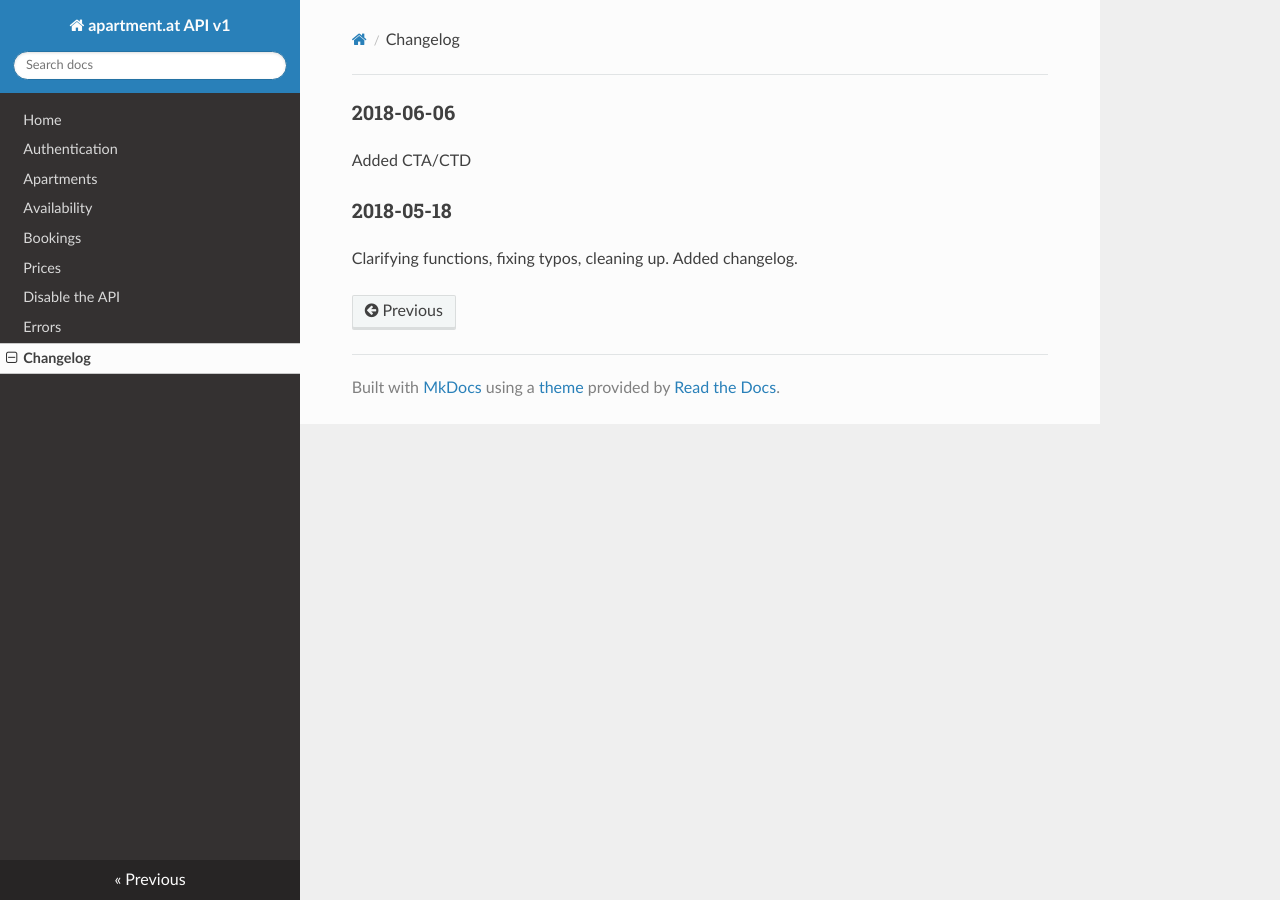
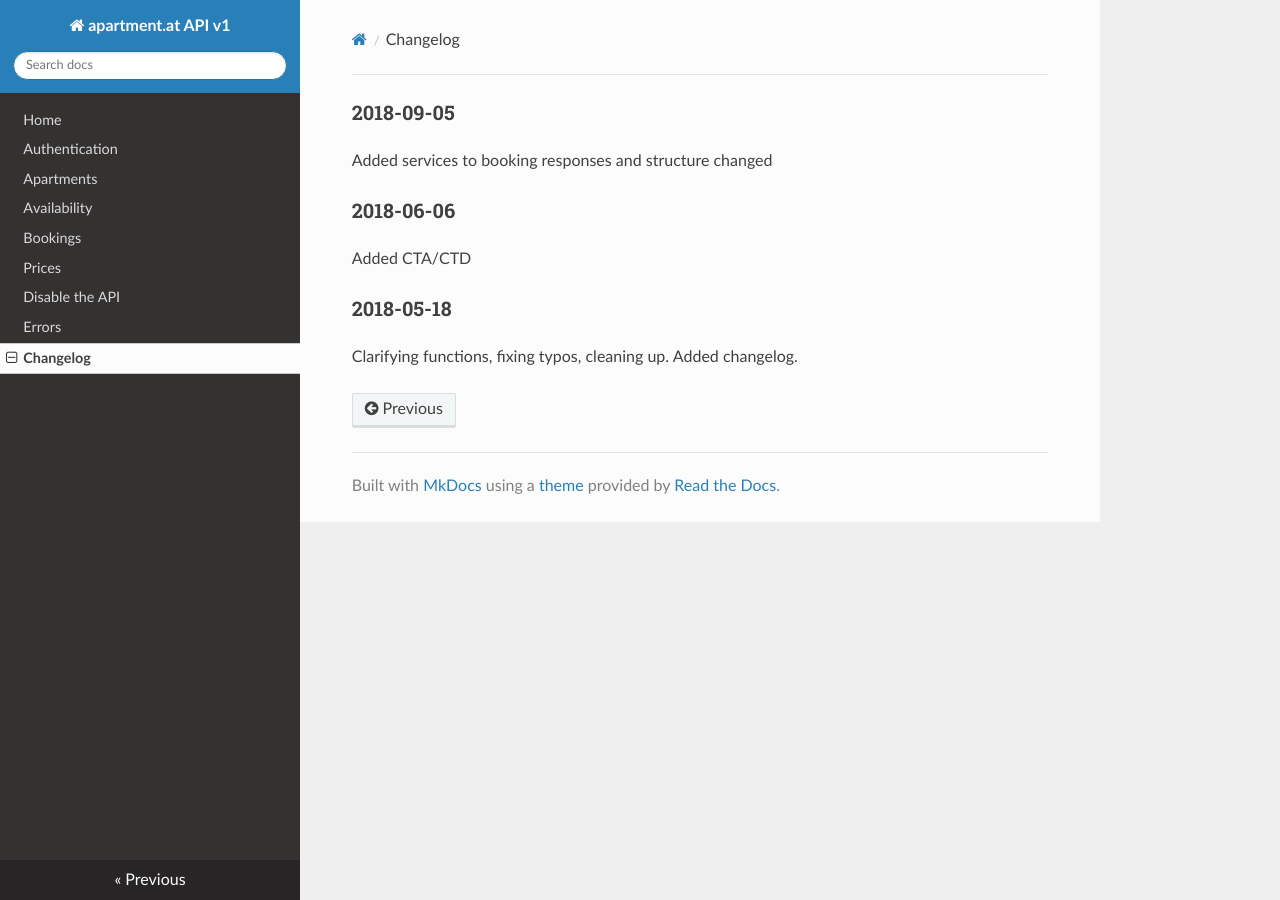
Before and after one commit to ApartmentAT/aat-api-docs, an MkDocs documentation site: the page built from docs/changelog.md, in a window 1280 px wide. Built offline with MkDocs 1.6.1, drawn with Linux system fonts in a browser that asks for light colours; nearby versions of some CDN libraries; old or Windows-style settings are respelled for this version of MkDocs.

Commit message:
Changelog updated

```diff
--- a/docs/changelog.md
+++ b/docs/changelog.md
@@ -1,3 +1,7 @@
+### 2018-09-05
+
+Added services to booking responses and structure changed
+
 ### 2018-06-06
 
 Added CTA/CTD
```
